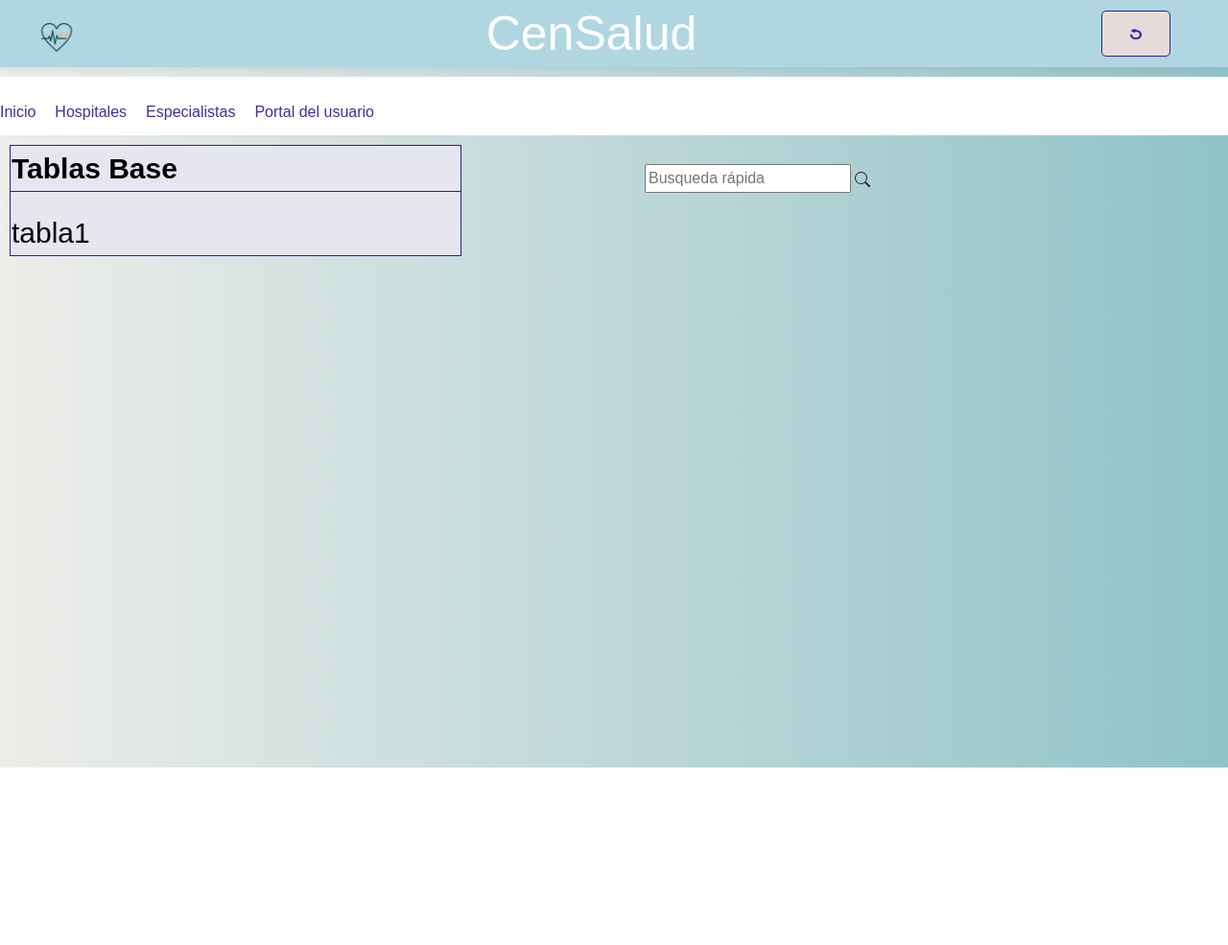
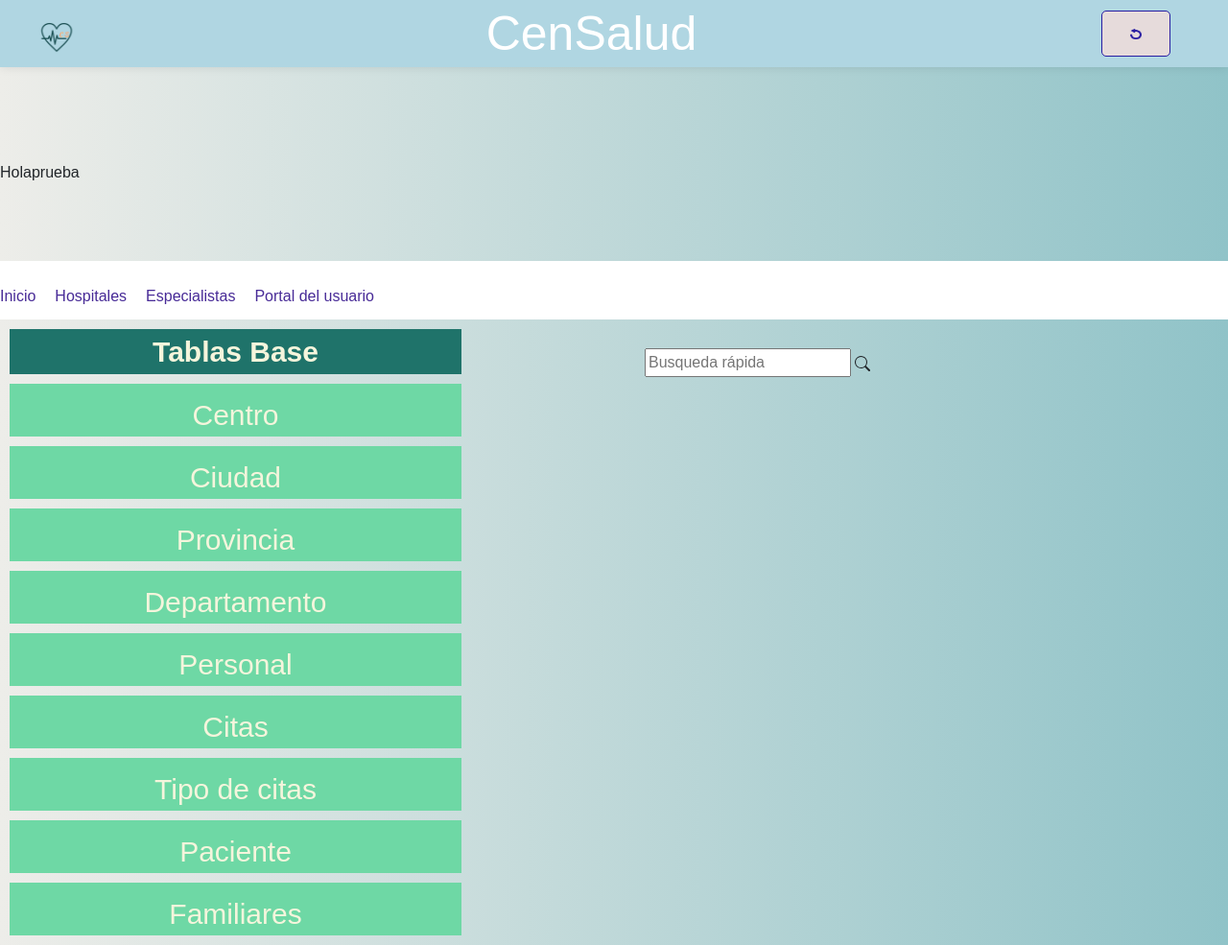
Before and after one commit to anaicm/Hospital, a PHP site: page /Portal_administrador.php in a window 1280 px wide. Shown: the whole page at 96% size. Before the commit the page ends 800 px from the top, so only its background shows below. Run offline with PHP 8.4, Linux system fonts and the light colour scheme; the visitor is signed in with stand-in values (Sample User, id 1); lists and menus that the app fills with data are empty.

Commit message:
Actualizando

```diff
--- a/vista/Portal_administrador.php
+++ b/vista/Portal_administrador.php
@@ -15,10 +15,13 @@
 </head>
 
 <?php
-//session_start();
-//if (!isset($_SESSION['usuario'])) {
-    //header('location: login.php');
-//}
+session_start();
+if (!isset($_SESSION['usuario'])) {
+    header('location: login.php');
+    exit();
+}
+
+echo "<br><br><br><br><br><br><br>Hola" . $_SESSION['usuario'];
 ?>
 
 
@@ -54,15 +57,38 @@
         <div class="row">
             <div class="col-md-6 float-left">
                 <!--div para mostrar las tablas de BD-->
-                <table>
+                <table class="texto">
                     <tr>
                         <th>Tablas Base</th>
                     </tr>
-                    <tr>
-                        <!--bucle-->
-                        <td>tabla1</td>
-                    </tr>
                 </table>
+                <div class="celdas texto">
+                    Centro
+                </div>
+                <div class="celdas texto">
+                    Ciudad
+                </div>
+                <div class="celdas texto">
+                    Provincia
+                </div>
+                <div class="celdas texto">
+                    Departamento
+                </div>
+                <div class="celdas texto">
+                    Personal
+                </div>
+                <div class="celdas texto">
+                    Citas
+                </div>
+                <div class="celdas texto">
+                    Tipo de citas
+                </div>
+                <div class="celdas texto">
+                    Paciente
+                </div>
+                <div class="celdas texto">
+                    Familiares
+                </div>
             </div>
             <div class="col-md-6 float-right ">
                 <!--div para mostrar la barra de búsqueda y GIG-->
--- a/vista/css/Portal_Administrador.css
+++ b/vista/css/Portal_Administrador.css
@@ -1,13 +1,27 @@
-table,td{
-    border: 1px solid #281da2 ;
+table{
     padding-right: 10px;
-    cursor: pointer;
-    background-color:#E6E6EF;
-    color: black;
-    font-size: 30px;
+    background-color:#1F736A;
     margin: 10px 10px 10px 10px;
     width: 75%;
-    padding-top: 20px;
+
+
+}
+.texto{
+    color: beige;
+    font-size: 30px;
+    text-align: center;
+
+}
+.celdas{
+    background-color:#6ED8A5;
+    width: 75%;
+    padding-top: 10px;
+    cursor: pointer;
+    margin: 10px 10px 10px 10px;
+}
+.celdas:hover{
+    background-color: #B9B8D3;
+    color: black;
 }
 
 .contenedor-der{
--- a/vista/index.html
+++ b/vista/index.html
@@ -25,8 +25,8 @@
       <h1>CenSalud</h1>
     </div>
     <div class="button-container">
-      <a href="login.html" class="c-button user-button">Área Cliente</a>
-      <a href="registro.html" class="c-button signup-button">Registrarse</a>
+      <a href="login.php" class="c-button user-button">Área Cliente</a>
+      <a href="registro.php" class="c-button signup-button">Registrarse</a>
     </div>
   </header>
   <!--Barra de navegación-->
```
Also changed, not shown: controlador/crud.php (added, +100 -0 lines), modelo/Conexion_BD.php (added, +8 -0 lines), vista/login.php (+5 -2 lines), vista/pru.php (added, +34 -0 lines), vista/registro.html (deleted, +0 -57 lines), vista/registro.php (added, +119 -0 lines), 2 other files.
